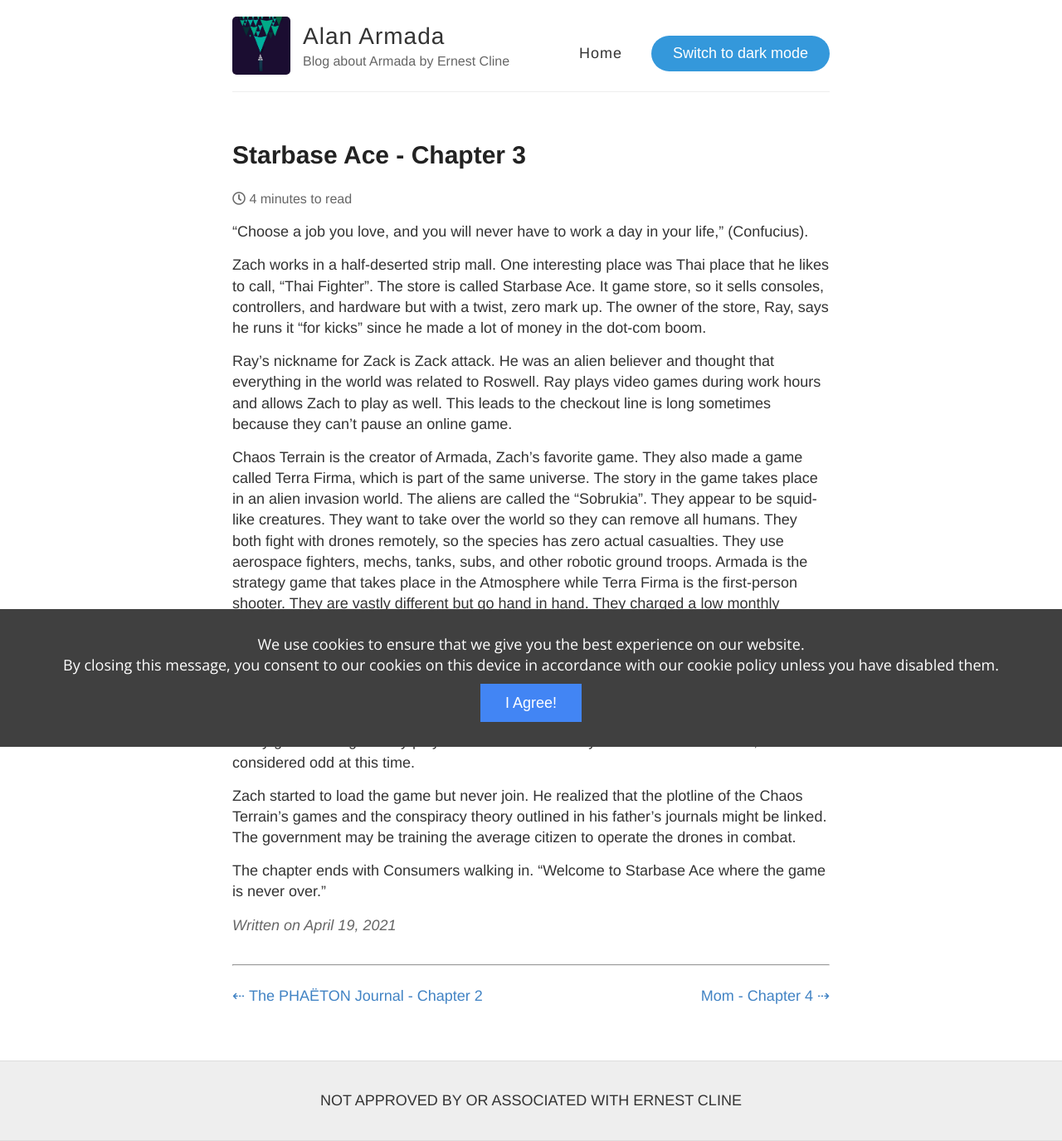
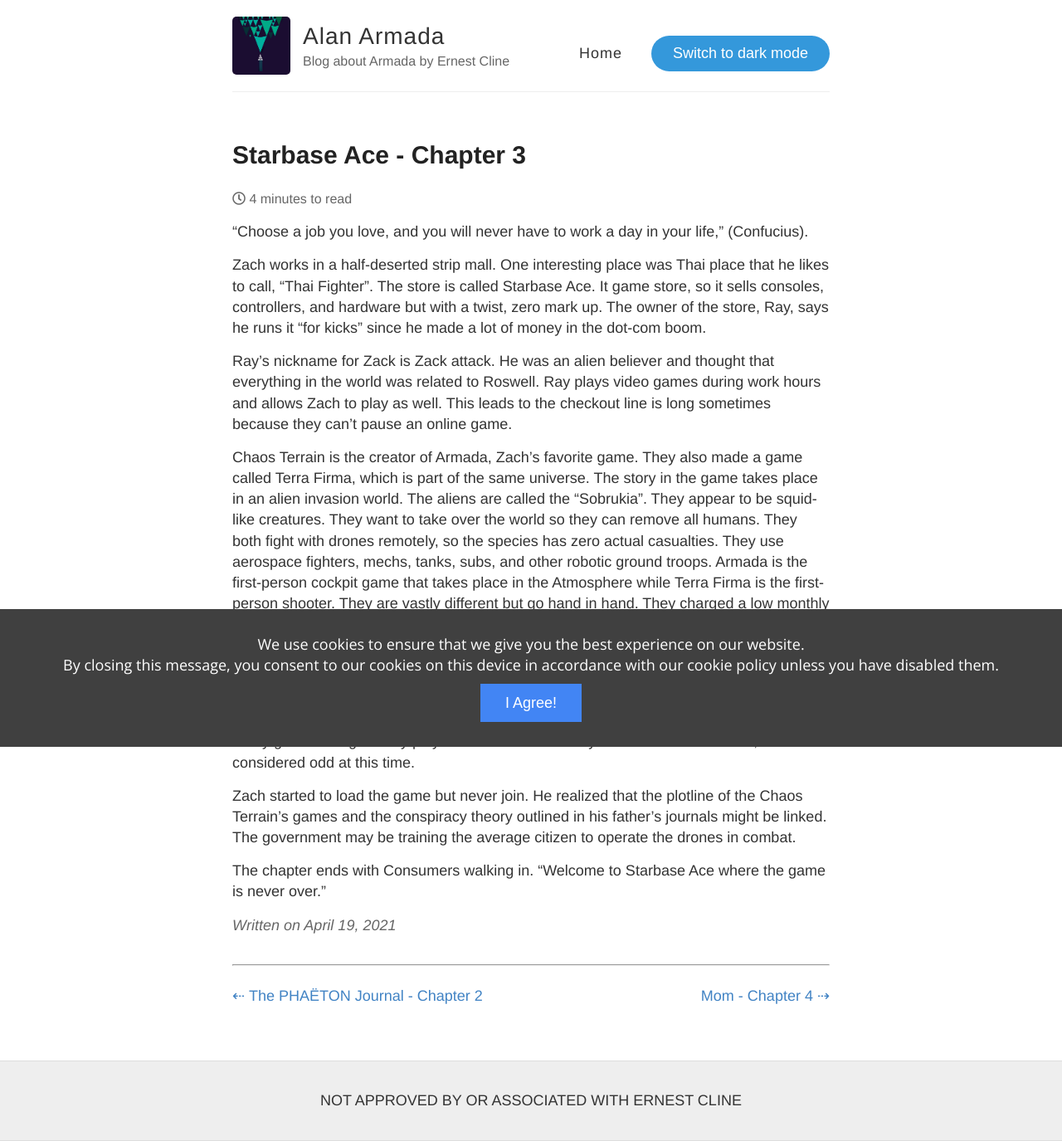
Before and after one commit to PiSaucer/armadablogschoolproject, a Jekyll site: the page built from _posts/2021-4-19-entry4.md, in a window 1280 px wide. Shown: the whole page at 83% size. Built offline with Jekyll 4.4.1, drawn with Linux system fonts in a browser that asks for light colours.

Commit message:
Update 2021-4-19-entry4.md

```diff
--- a/_posts/2021-4-19-entry4.md
+++ b/_posts/2021-4-19-entry4.md
@@ -9,7 +9,7 @@ Zach works in a half-deserted strip mall. One interesting place was Thai place t
 
 Ray's nickname for Zack is Zack attack. He was an alien believer and thought that everything in the world was related to Roswell. Ray plays video games during work hours and allows Zach to play as well. This leads to the checkout line is long sometimes because they can't pause an online game.
 
-Chaos Terrain is the creator of Armada, Zach's favorite game. They also made a game called Terra Firma, which is part of the same universe. The story in the game takes place in an alien invasion world. The aliens are called the "Sobrukia". They appear to be squid-like creatures. They want to take over the world so they can remove all humans. They both fight with drones remotely, so the species has zero actual casualties. They use aerospace fighters, mechs, tanks, subs, and other robotic ground troops. Armada is the strategy game that takes place in the Atmosphere while Terra Firma is the first-person shooter. They are vastly different but go hand in hand. They charged a low monthly subscription fee to play the game. However, they would wave it if you are a high rank. They also don't use microtransactions as games do now and days.
+Chaos Terrain is the creator of Armada, Zach's favorite game. They also made a game called Terra Firma, which is part of the same universe. The story in the game takes place in an alien invasion world. The aliens are called the "Sobrukia". They appear to be squid-like creatures. They want to take over the world so they can remove all humans. They both fight with drones remotely, so the species has zero actual casualties. They use aerospace fighters, mechs, tanks, subs, and other robotic ground troops. Armada is the first-person cockpit game that takes place in the Atmosphere while Terra Firma is the first-person shooter. They are vastly different but go hand in hand. They charged a low monthly subscription fee to play the game. However, they would wave it if you are a high rank. They also don't use microtransactions as games do now and days.
 
 Ray is playing the Terra Firma game when Zach walks in late. A new shipment had just arrived. It had the new Armada Interceptor Flight Control System (IFCS), which is a VR system with a flight controller that can be used in each game. Ray lets him keep it as "early graduation gift". Ray plays with a mouse and keyboard with a 2D monitor, which is considered odd at this time.
 
```
